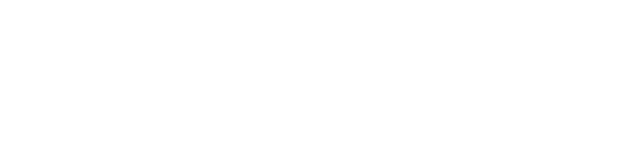
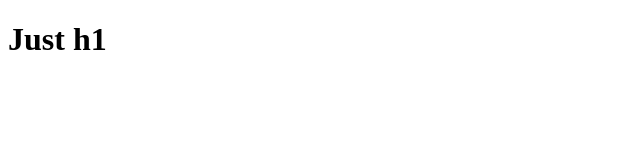
Before and after one commit to arpastukhov/git-one, a plain HTML site: page index.html in a window 1280 px wide. Shown: the whole page, without its empty margins (0-640 px from the left). Drawn offline with Linux system fonts and the light colour scheme.

Commit message:
added h1 to index

```diff
--- a/index.html
+++ b/index.html
@@ -5,6 +5,6 @@
     <title>My second commit</title>
   </head>
   <body>
-
+    <h1>Just h1</h1>
   </body>
 </html>
```
